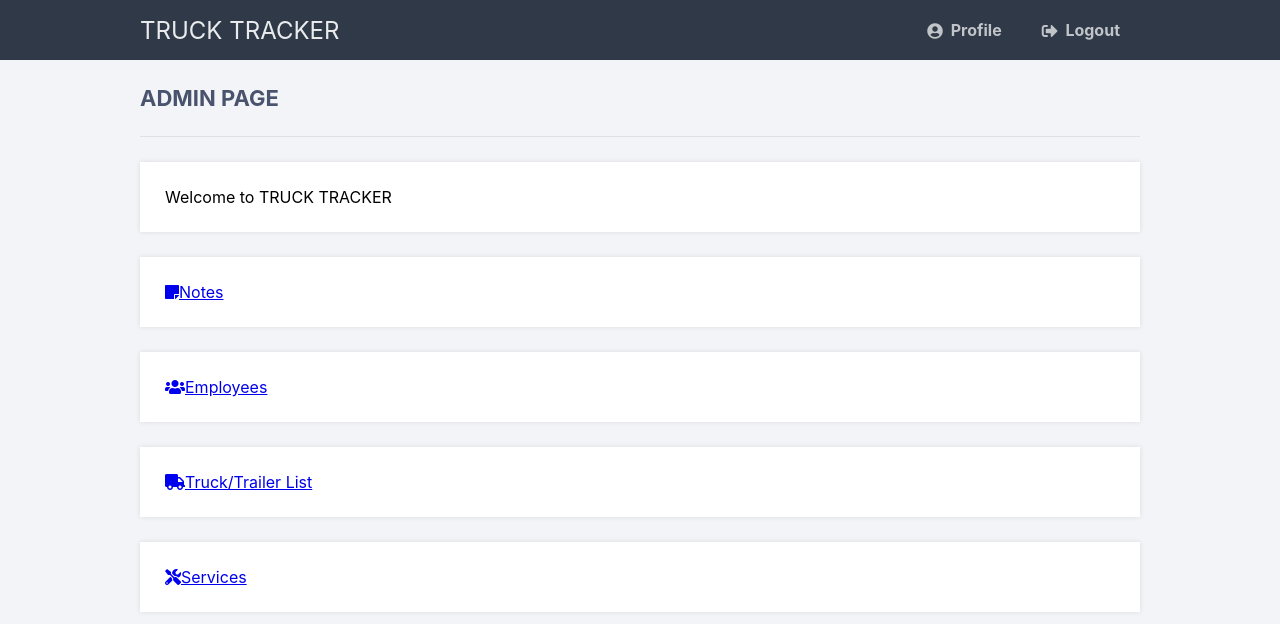
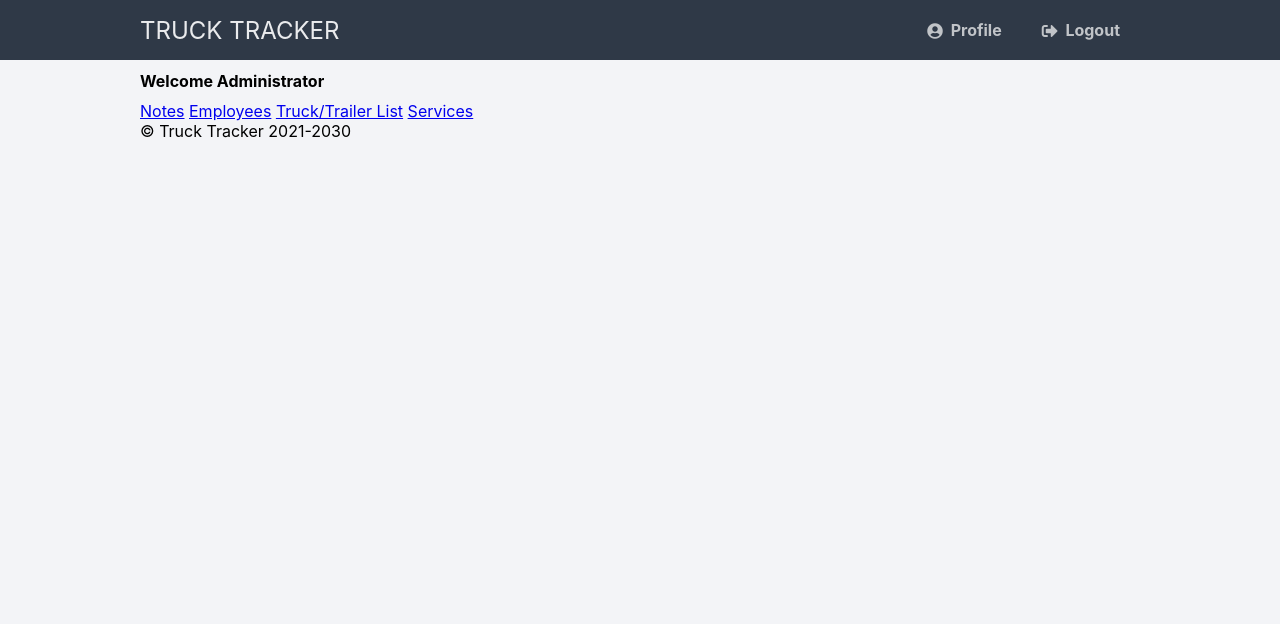
Before and after one commit to CodyBu/Truck-Tracker, a Flask app: page /admin in a window 1280 px wide. Shown: the top 624 px of the page. Run offline with Flask 2, Linux system fonts and the light colour scheme; a user stored in the database is signed in; some libraries are stand-ins or nearby versions.

Commit message:
Update admin.html

```diff
--- a/templates/admin.html
+++ b/templates/admin.html
@@ -4,11 +4,32 @@
 
 {% block content %}
 
-<h2>ADMIN PAGE</h2>
-<p>Welcome to TRUCK TRACKER</p>
-<div> <a href="{{ url_for('viewNotes') }}"><i class="fas fa-sticky-note"></i>Notes</a></div>
-<div> <a href="{{ url_for('viewEmployees') }}"><i class="fas fa-users"></i>Employees</a></div>
-<div> <a href="{{ url_for('viewVehicles') }}"><i class="fas fa-truck"></i>Truck/Trailer List</a></div>
-<div> <a href="{{ url_for('viewServices') }}"><i class="fas fa-tools"></i>Services</a></div>
+
+
+
+
+<main>
+  <div class="container py-4">
+    <header class="pb-3 mb-4 border-bottom">
+      <h1 class="display-5 fw-bold">Welcome Administrator</h1>
+    </header>
+
+    <div class="p-5 mb-4 bg-light border rounded-3 text-center container">
+      <div class="container-md py-5 d-grid gap-4">
+        <a class="btn btn-primary btn-lg btn-block" href="{{ url_for('viewNotes') }}" role="button">Notes</a>
+        <a class="btn btn-primary btn-lg btn-block" href="{{ url_for('viewEmployees') }}" role="button">Employees</a>
+        <a class="btn btn-primary btn-lg btn-block" href="{{ url_for('viewVehicles') }}" role="button">Truck/Trailer List</a>
+        <a class="btn btn-primary btn-lg btn-block" href="{{ url_for('viewServices') }}" role="button">Services</a>
+      </div>
+    </div>
+
+
+
+    <footer class="pt-3 mt-4 text-muted border-top">
+      &copy; Truck Tracker 2021-2030
+    </footer>
+  </div>
+
+</main>
 
 {% endblock %}
```
